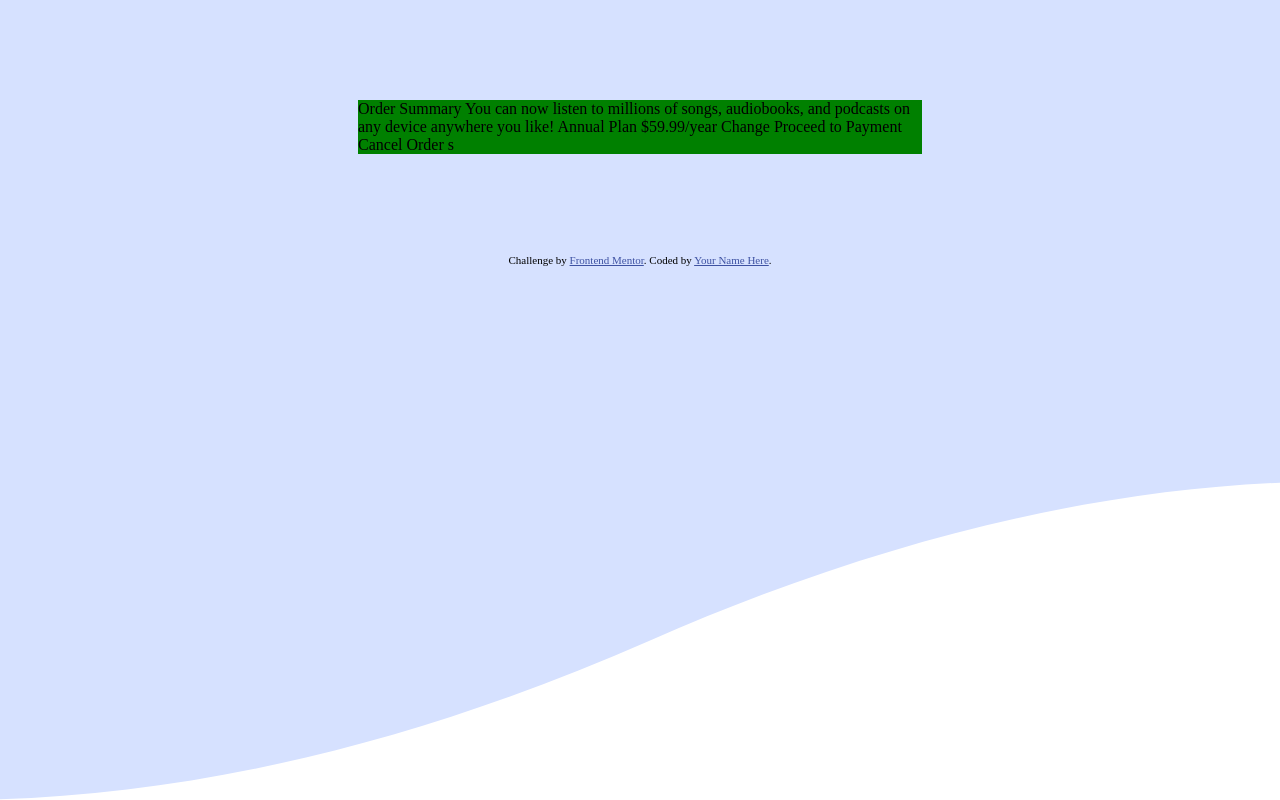
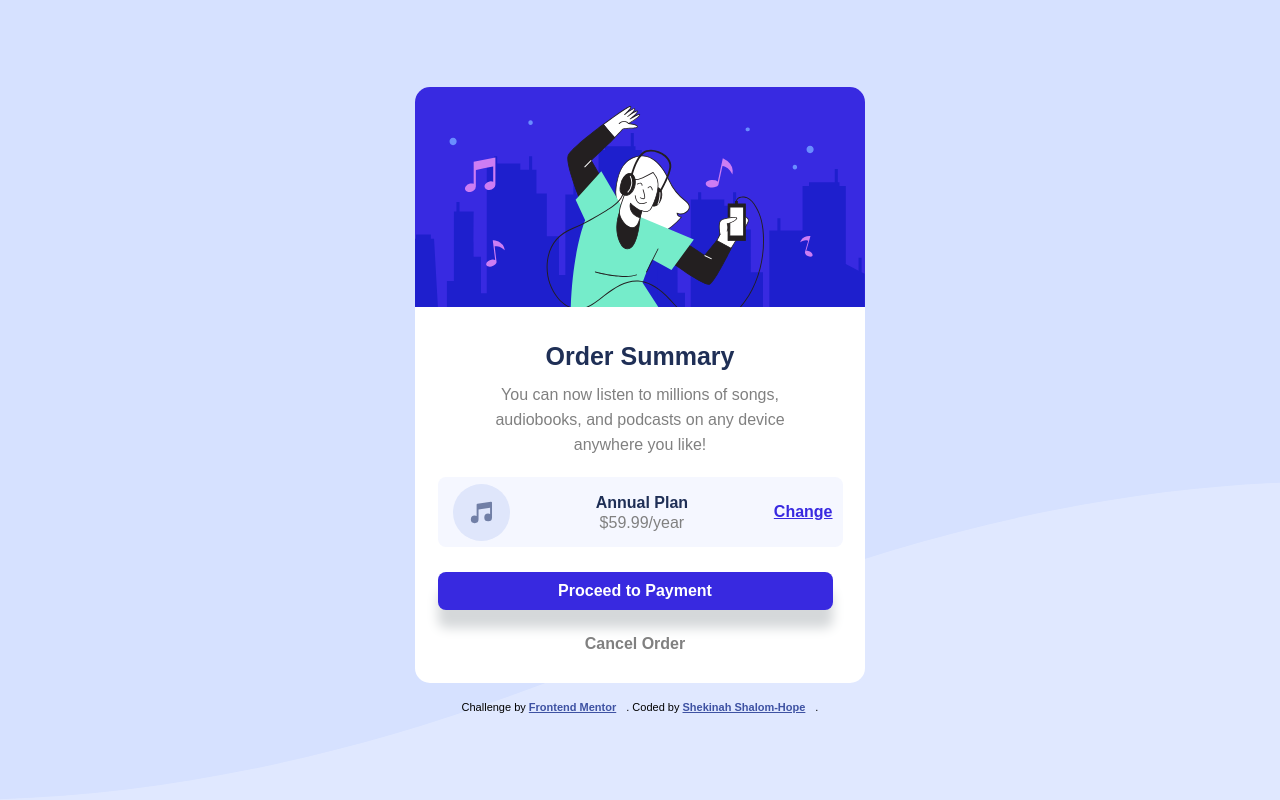
Before and after one commit to Shekinah007/OrderSummaryComponent, a plain HTML site: page index.html in a window 1280 px wide. Drawn offline with Linux system fonts and the light colour scheme; a web font is replaced by a local one.

Commit message:
Thank God! I made another copy

```diff
--- a/index.html
+++ b/index.html
@@ -3,10 +3,9 @@
 <head>
   <meta charset="UTF-8">
   <meta name="viewport" content="width=device-width, initial-scale=1.0"> <!-- displays site properly based on user's device -->
-
   <link rel="icon" type="image/png" sizes="32x32" href="./images/favicon-32x32.png">
-
-  <link rel ="stylesheet"  href="style.css" type="text/css">
+  <link rel ="stylesheet" href="https://fonts.google.com/specimen/Red+Hat+Display">
+  <link rel ="stylesheet"  href="style.css">
 
   <title>Frontend Mentor | Order summary card</title>
 
@@ -17,27 +16,47 @@
   </style>
 </head>
 <body>
-  <div class="background-image"></div>
 
   <div class= "main">
-    Order Summary
-
+    <div class="hero">
+      <img src="images/illustration-hero.svg" alt="SvG Hero is Here" class="hero">
+    </div>
+    <br>
+    <h1>Order Summary</h1>
+<p>
   You can now listen to millions of songs, audiobooks, and podcasts on any
   device anywhere you like!
+</p>
 
-  Annual Plan
+<div class="plan">
+  <img src = "images/icon-music.svg" alt="Music Icon">
+
+  <p class="annual">
+ <span>Annual Plan </span>
+  <br>
   $59.99/year
-
-  Change
-
-  Proceed to Payment
-  Cancel Order
-  s
+</p>
+<div class="change">
+  <a href="#">Change</a>
   </div>
 
+</div>
+
+<div class="proceed">
+<a href="#"> Proceed to Payment</a>
+</div>
+
+<div class="cancel">
+  <a href="#" >Cancel Order</a>
+ </div>
+
+  </div>
+  <br>
   <div class="attribution">
     Challenge by <a href="https://www.frontendmentor.io?ref=challenge" target="_blank">Frontend Mentor</a>.
-    Coded by <a href="#">Your Name Here</a>.
+    Coded by <a href="#">Shekinah Shalom-Hope</a>.
   </div>
+
+
 </body>
 </html>
--- a/style.css
+++ b/style.css
@@ -1,18 +1,124 @@
+body {
+    font-family: "Red Hat Display", sans-serif;
+	background-image: url("images/pattern-background-desktop.svg");
+    background-size: cover;
+    background-repeat: no-repeat;
+    background-position: center;
+    background-color: hsl(225, 100%, 94%);
 
-.background-image {
-    background: url("images/pattern-background-mobile.svg") center/cover;
-    width: 100vw;
-    height: 100vh;
-    position: fixed;
-    z-index: -1;
-    top: 0;
-    left: 0;
+    display: table-cell;
+    vertical-align: middle;
+}
+html, body {
+    height: 100%
+}
+html {
+    display: table;
+    margin: auto;
 }
 
+
 .main {
-    background-color: green;
+    border-radius: 15px;;
+    display: flex;
+    flex-direction: column;
+    justify-content: flex-start;
+    align-items: center;
+    max-width: 91vw;
+
+    background-color: white;
     font-size: 16px;
-    margin: 100px;
-    margin-left: 350px;
-    margin-right:350px;
 }
+img {
+    display: block;
+    margin-left: auto;
+    margin-right: auto;
+    width: 100%
+}
+img.hero {
+    border-top-right-radius: 15px;
+    border-top-left-radius: 15px;
+}
+h1 {
+    font-size: 25px;
+    color: hsl(223, 47%, 23%);
+}
+p  {
+    margin: -5px;
+    line-height: 25px;
+    font-size: 16px;
+    text-align: center;
+    width: 290px;
+    color: grey;
+}
+.plan {
+    display: flex;
+    flex-direction: row;
+    justify-content: flex-end;
+    align-items: center;
+    background-color: hsl(225, 100%, 98%);
+    margin-top: 25px;
+    height: 70px;
+    width: 90%;
+    border-radius: 8px;
+}
+.plan img  {
+    width: 15%;
+    margin-left: 15px;
+}
+ span {
+    margin: -30px;
+    margin-top: 0px;
+    font-weight: bold;
+    color: hsl(223, 47%, 23%);
+}
+.annual {
+    display: flex;
+    flex-direction: column;
+    /*
+    margin-left: -70px;
+    */
+}
+a {
+    font-weight: bold;
+    margin-right: 10px;
+    color: hsl(245, 75%, 52%);
+}
+.change a:hover {
+    text-decoration: none;
+    color: hsl(225, 40%, 57%);
+}
+
+.proceed {
+    width: 90%;
+}
+.proceed a {
+    margin-top:  25px;
+    margin-bottom: 25px;
+    color: white;
+    text-decoration: none;
+    background-color: hsl(245, 75%, 52%);
+    padding: 10px;
+    border-radius: 8px;
+    display: block;
+    text-align: center;
+
+    box-shadow: 0px 18px 12px rgb(213, 216, 218);
+
+}
+.proceed a:hover {
+    background-color: hsl(225, 40%, 57%)
+}
+
+
+.cancel {
+    font-weight: bold;
+    margin-bottom: 30px;
+}
+.cancel a {
+    text-decoration: none;
+    color: grey;
+}
+.cancel a:hover {
+    color: black;
+}
```
